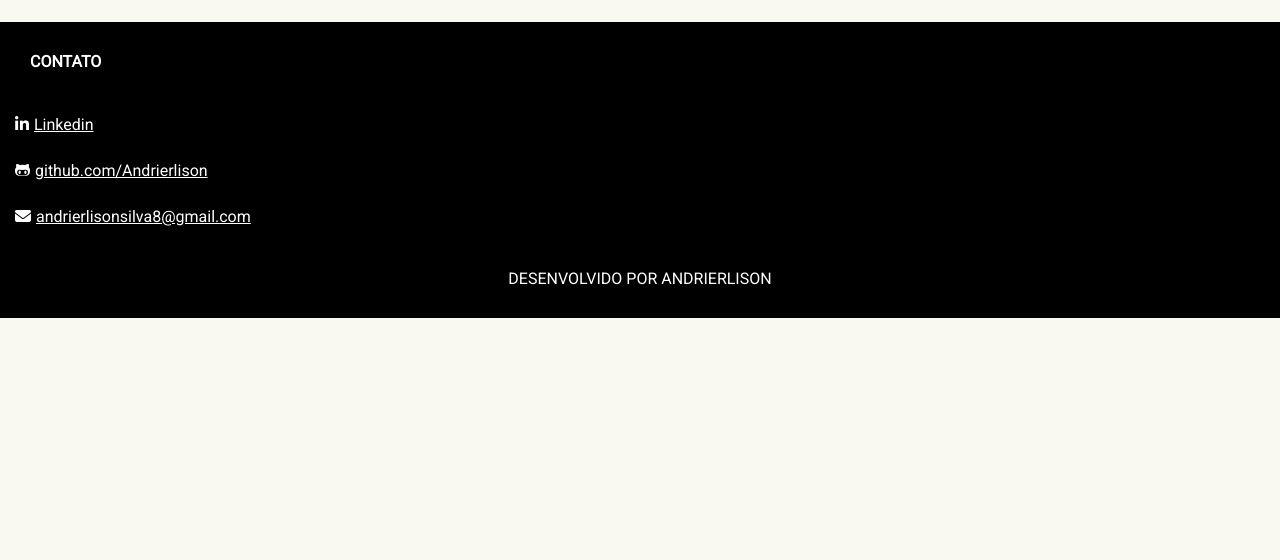
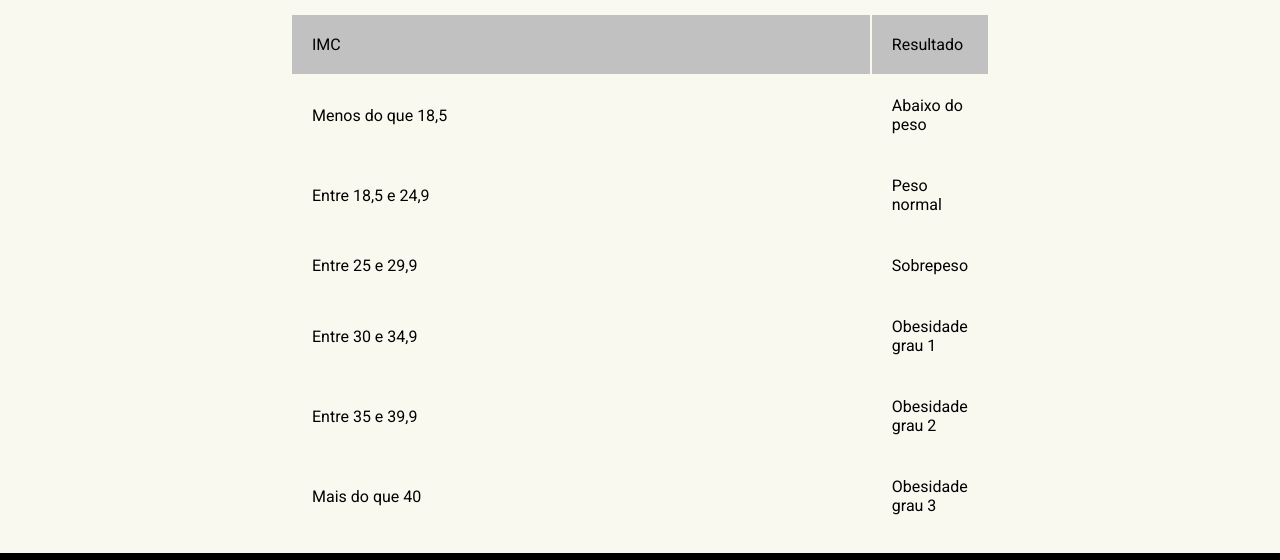
Before and after one commit to Andrierlison/bmi-calculator, a plain HTML site: page index.html in a window 1280 px wide. Shown: the part 564-1124 px from the top of the page. Before the commit the page ends 882 px from the top, so only its background shows below. Drawn offline with Linux system fonts and the light colour scheme.

Commit message:
Adição da tabela com resultados

```diff
--- a/index.html
+++ b/index.html
@@ -13,6 +13,7 @@
 		<header>
 			<h1>Calculadora de IMC</h1>
 		</header>
+		<main>
 			<article id="informacoes">
 				<h2>O que é o IMC?</h2>
 				<p>IMC é a sigla para Índice de Massa Corpórea, parâmetro adotado pela Organização Mundial de Saúde para calcular o peso ideal de cada pessoa.</p>
@@ -25,6 +26,41 @@
 				<p id="resultado">O resultado vai aparecer aqui!</p>
 				<p id="imc"></p>
 			</article>
+			<article id="tabela">
+				<table>
+					<thead>
+						<tr>
+							<td>IMC</td>
+							<td>Resultado</td>
+						</tr>
+					</thead>
+					<tr>
+						<td>Menos do que 18,5</td>
+						<td>Abaixo do peso</td>
+					</tr>
+					<tr>
+						<td>Entre 18,5 e 24,9</td>
+						<td>Peso normal</td>
+					</tr>
+					<tr>
+						<td>Entre 25 e 29,9</td>
+						<td>Sobrepeso</td>
+					</tr>
+					<tr>
+						<td>Entre 30 e 34,9</td>
+						<td>Obesidade grau 1</td>
+					</tr>
+					<tr>
+						<td>Entre 35 e 39,9</td>
+						<td>Obesidade grau 2</td>
+					</tr>
+					<tr>
+						<td>Mais do que 40</td>
+						<td>Obesidade grau 3</td>
+					</tr>
+				</table>
+			</article>
+		</main>
 		<footer>
 			<ul>
 				<li><h4>CONTATO</h4></li>
--- a/styles/estilos.scss
+++ b/styles/estilos.scss
@@ -51,7 +51,22 @@ header {
     padding: 10px;
   }
 }
-
+#tabela {
+  max-width: 700px;
+  display: block;
+  margin: 2vh auto;
+  thead {
+    background-color: #c1c1c1;
+  }
+  tr {
+    width: 100%;
+  }
+  td {
+    padding: 20px;
+    margin: 10px;
+    width: 100%;
+  }
+}
 footer {
   background-color: #000000;
   color: #ffffff;
```
Also changed, not shown: styles/styles.css, 1 other file. Lines whose indentation alone changed are shown as unchanged.
